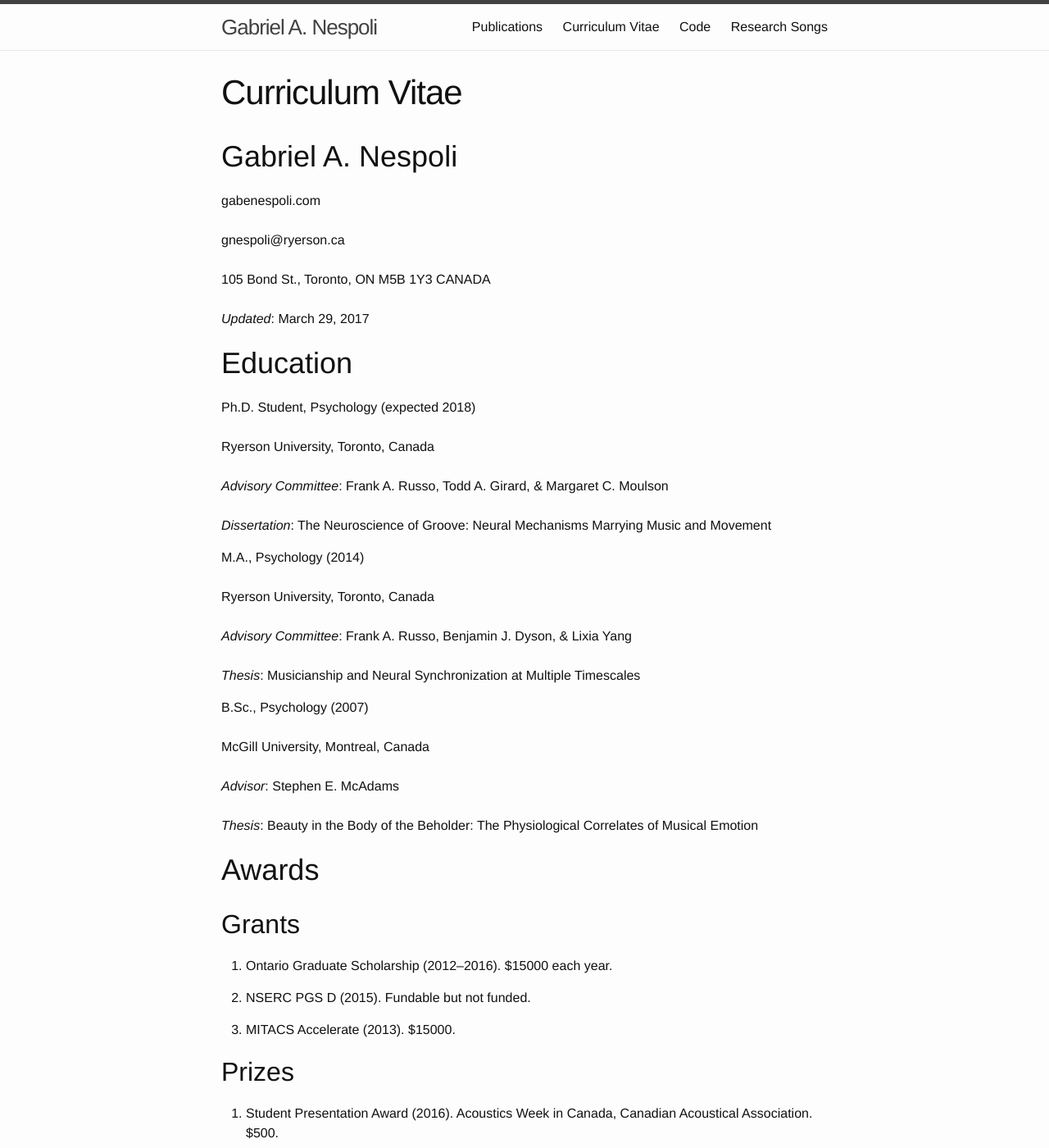
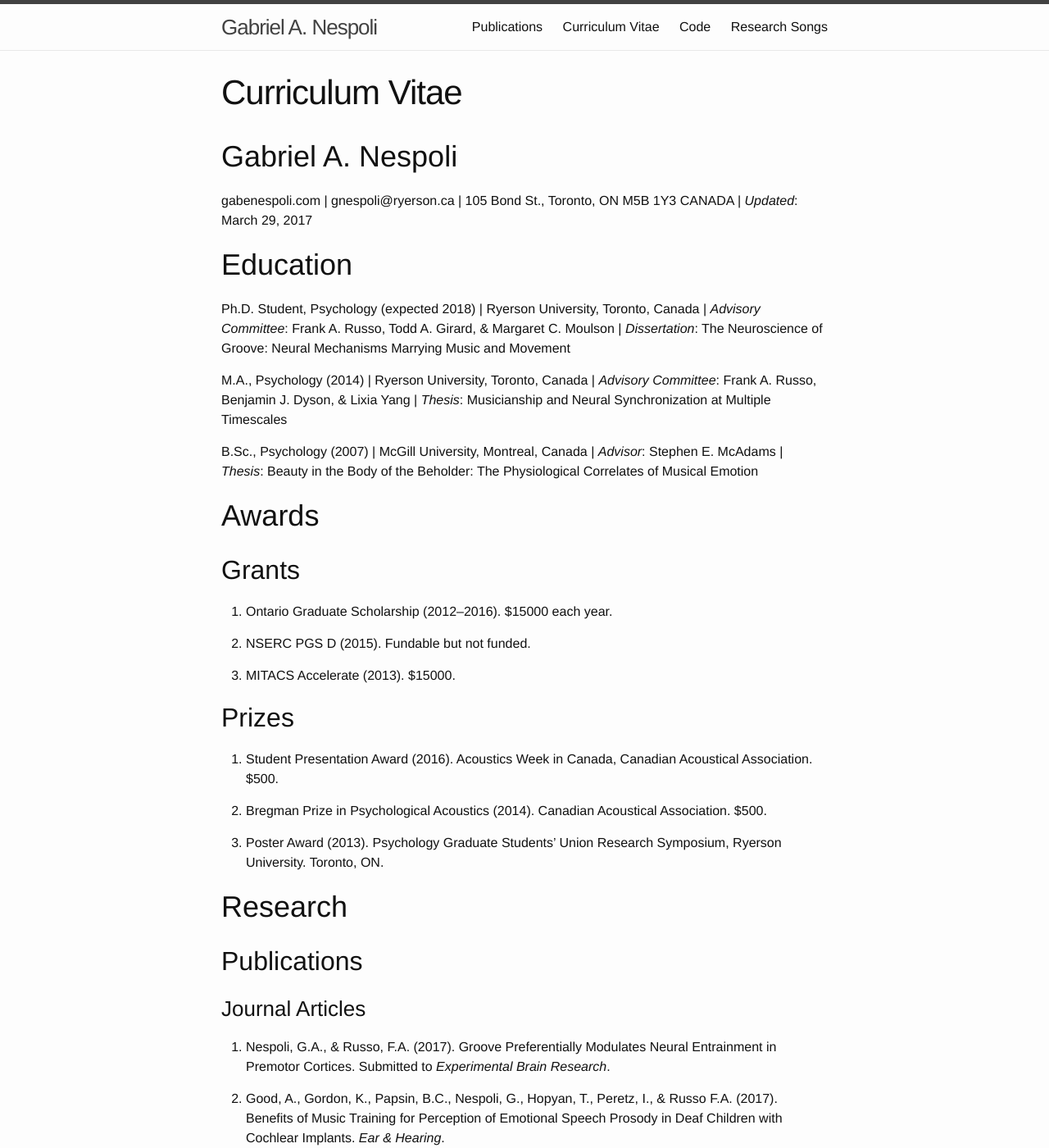
Before and after one commit to gabenespoli/gabenespoli.github.io, a Jekyll site: the page built from cv.md, in a window 1280 px wide and 1400 px high. Shown: the whole window at 82% size. Built offline with Jekyll 4.4.1, drawn with Linux system fonts in a browser that asks for light colours.

Commit message:
use pipes instead of soft lines breaks as a temp solution

```diff
--- a/cv.md
+++ b/cv.md
@@ -7,25 +7,26 @@ weight: 2
 
 # Gabriel A. Nespoli
 
-gabenespoli.com<br/>
-gnespoli@ryerson.ca<br/>
-105 Bond St., Toronto, ON M5B 1Y3 CANADA<br/>
+gabenespoli.com |
+gnespoli@ryerson.ca |
+105 Bond St., Toronto, ON M5B 1Y3 CANADA |
 *Updated*: March 29, 2017
 
 # Education
-Ph.D. Student, Psychology (expected 2018)<br/>
-Ryerson University, Toronto, Canada<br/>
-*Advisory Committee*: Frank A. Russo, Todd A. Girard, & Margaret C. Moulson<br/>
+
+Ph.D. Student, Psychology (expected 2018) |
+Ryerson University, Toronto, Canada |
+*Advisory Committee*: Frank A. Russo, Todd A. Girard, & Margaret C. Moulson |
 *Dissertation*: The Neuroscience of Groove: Neural Mechanisms Marrying Music and Movement
 
-M.A., Psychology (2014)<br/>
-Ryerson University, Toronto, Canada<br/>
-*Advisory Committee*: Frank A. Russo, Benjamin J. Dyson, & Lixia Yang<br/>
+M.A., Psychology (2014) |
+Ryerson University, Toronto, Canada |
+*Advisory Committee*: Frank A. Russo, Benjamin J. Dyson, & Lixia Yang |
 *Thesis*: Musicianship and Neural Synchronization at Multiple Timescales
 
-B.Sc., Psychology (2007)<br/>
-McGill University, Montreal, Canada<br/>
-*Advisor*: Stephen E. McAdams<br/>
+B.Sc., Psychology (2007) |
+McGill University, Montreal, Canada |
+*Advisor*: Stephen E. McAdams |
 *Thesis*: Beauty in the Body of the Beholder: The Physiological Correlates of Musical Emotion
 
 # Awards
```
